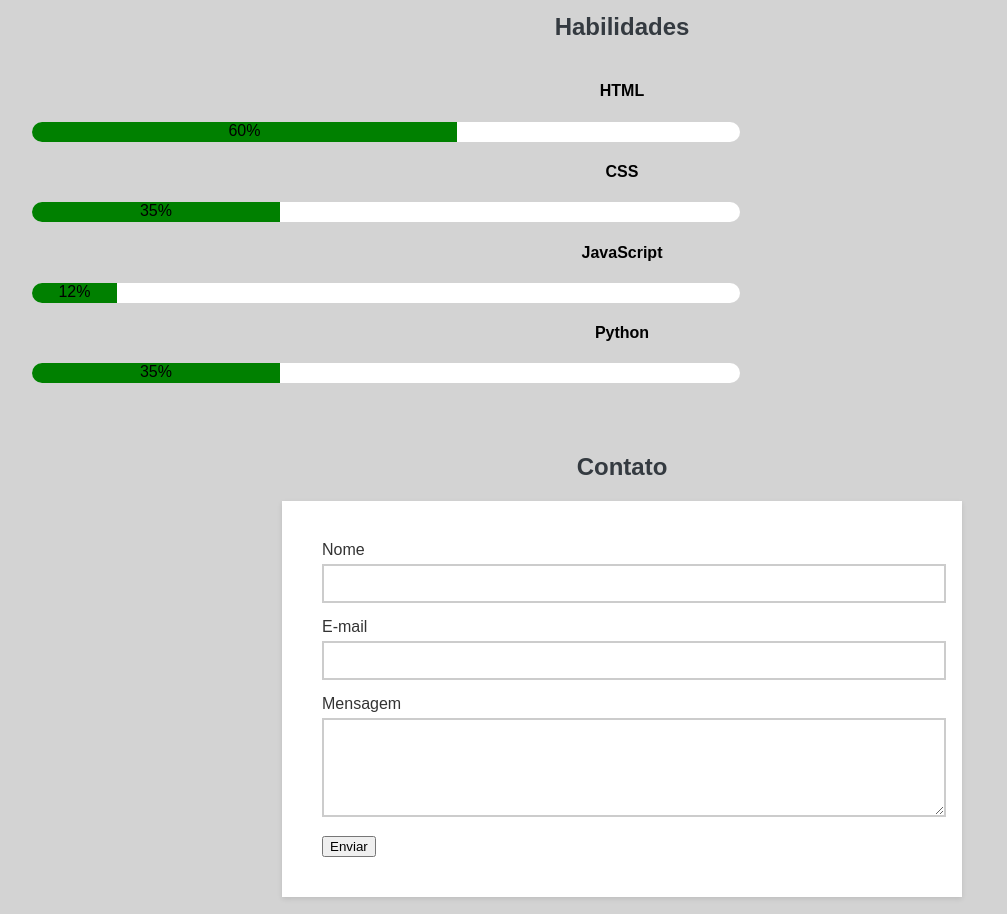
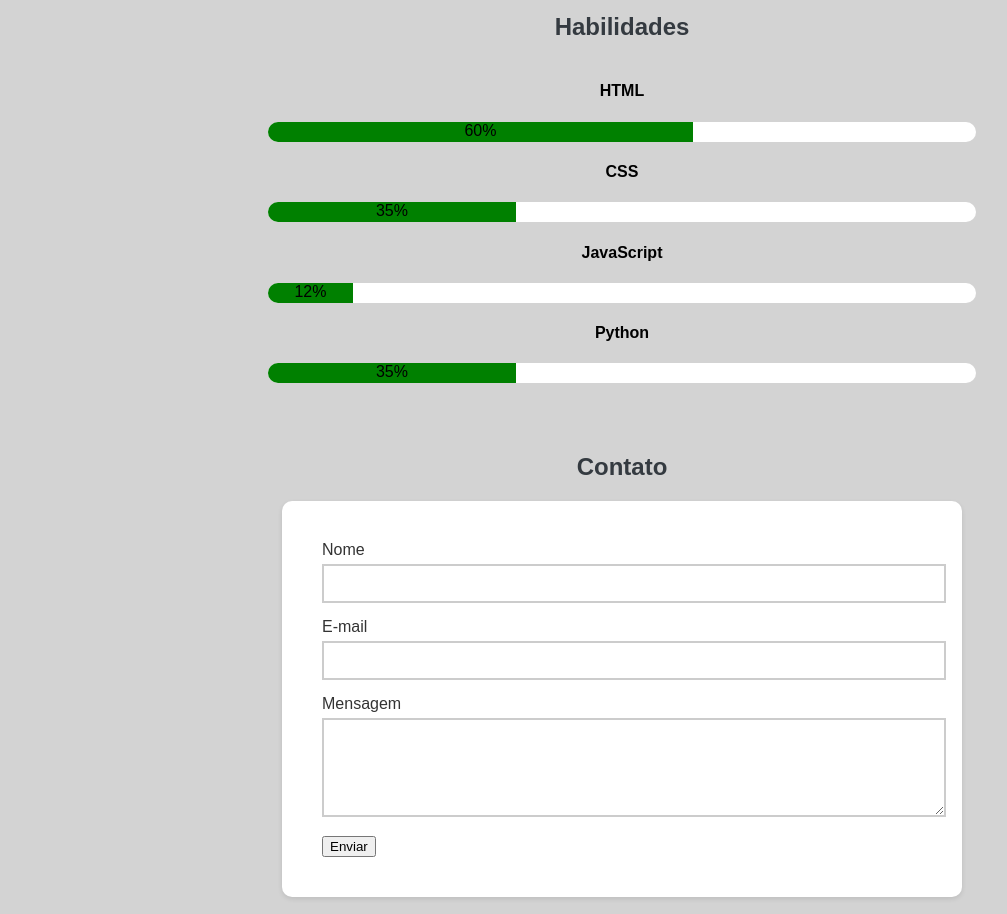
Before and after one commit to bastosmelo/PERFIL-PESSOAL-PORTFOLIO, a plain HTML site: page index.html in a window 1280 px wide. Shown: the part 1000-1914 px from the top of the page, without its empty margins (18-1025 px from the left). Drawn offline with Linux system fonts and the light colour scheme; grey boxes are pictures that could not be loaded.

Commit message:
Atualizações do html e centralização do progress-bar.

```diff
--- a/styles.css
+++ b/styles.css
@@ -95,6 +95,7 @@ header {
   border-radius: 10px;
   height: 20px;
   width: 60%;
+  margin: 0 auto;
   overflow: hidden;
 }
 
@@ -110,6 +111,7 @@ header {
   background-color: white;
   padding: 40px;
   box-shadow: 0 2px 5px rgba(0,0,0,0.1);
+  border-radius: 10px;
 }
 
 .form-group {
```
Also changed, not shown: scripts.js (indentation only).
